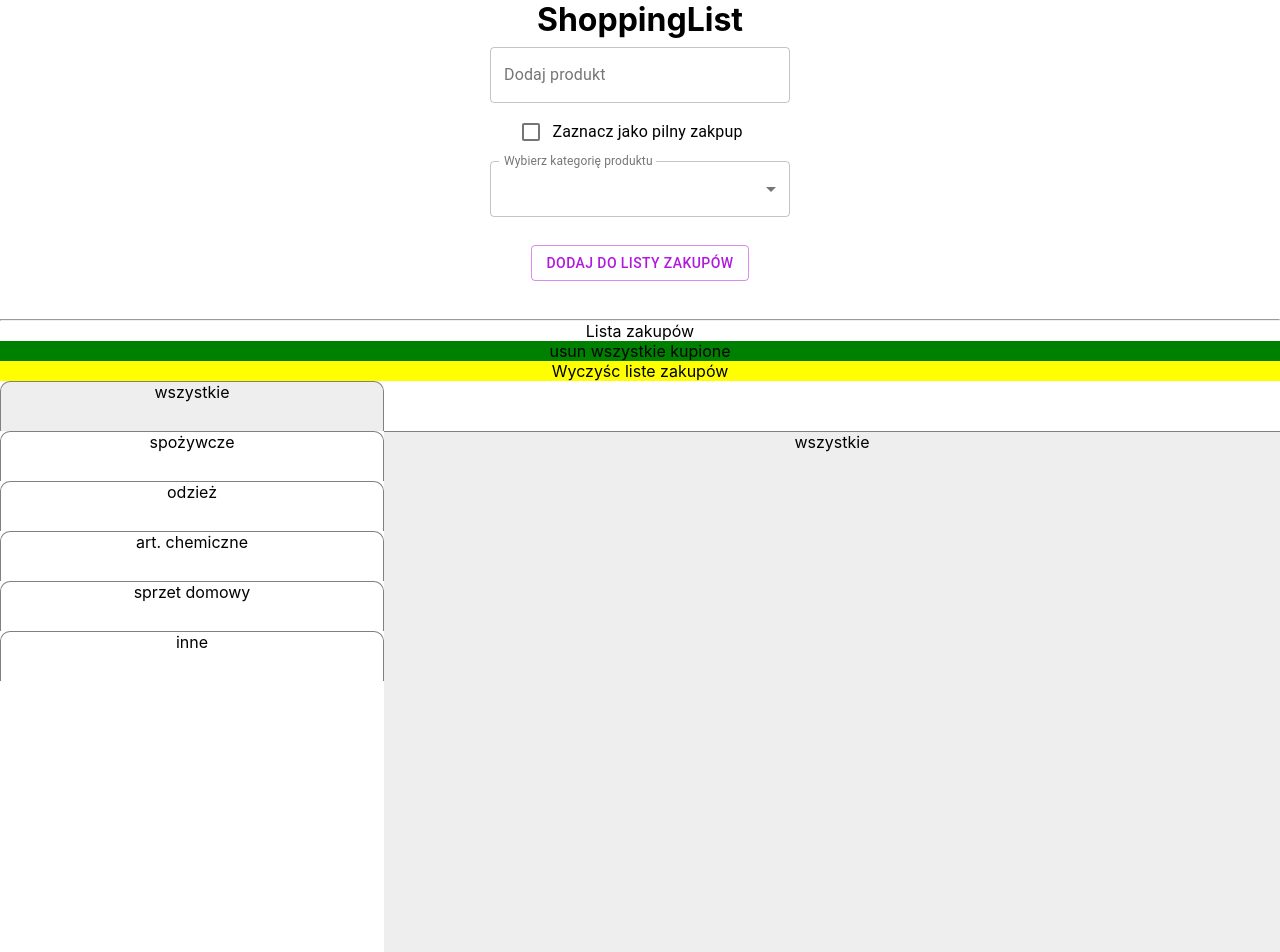
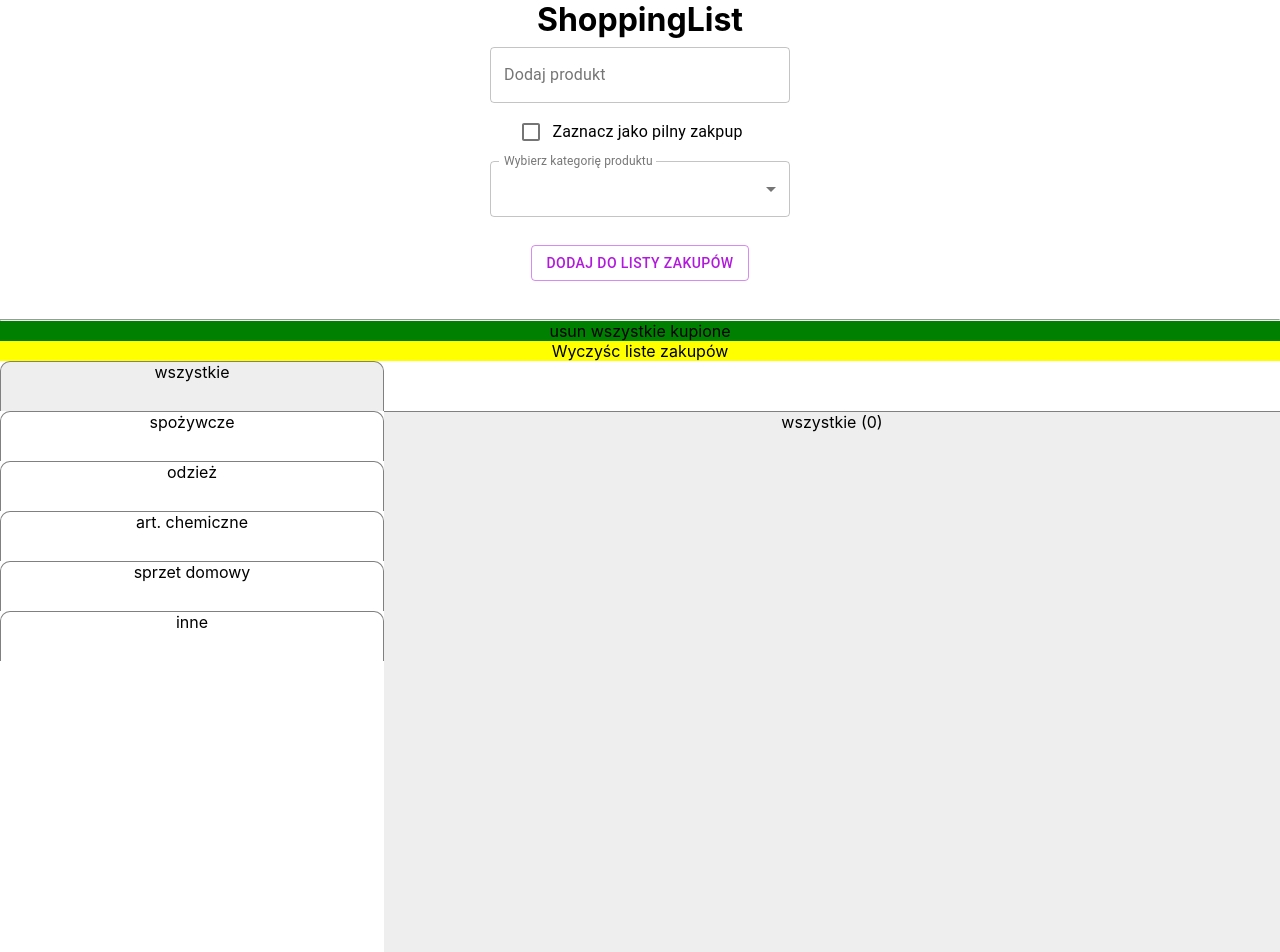
Before and after one commit to PawelBorowik/shopping-list, a React (Create React App) app: page / in a window 1280 px wide. Shown: the top 952 px of the page. Built offline with nearby package versions, Linux system fonts and the light colour scheme.

Commit message:
Add counter to kind to products

```diff
--- a/src/componets/ItemShoppingList.js
+++ b/src/componets/ItemShoppingList.js
@@ -105,10 +105,12 @@ function ItemShopingList(props) {
         }
 
     }
+    const numberFood = itemsFromForm.filter(item => item.selectItem === "food")
+    const numberClothes = itemsFromForm.filter(item => item.selectItem === "clothes")
 
     return (
         <div className="list">
-            Lista zakupów
+
             <div className="list_delete-all-bought"
                 onClick={() => handleRemovetAllBoughtItem()}>
 
@@ -131,7 +133,7 @@ function ItemShopingList(props) {
                 <div className="list_folder-all" onClick={() => handleKindOfProduct("all")}>
                     <div className={`button all ${selectItems === "all" ? "active" : null}`}>wszystkie</div>
                     <ul className={`list_table all-list ${selectItems === "all" ? "active" : null}`}>
-                        wszystkie
+                        wszystkie ({itemsFromForm.length})
 
                         {showShopingList("all")}
                     </ul>
@@ -139,7 +141,7 @@ function ItemShopingList(props) {
                 <div className="list_folder-food" onClick={() => handleKindOfProduct("food")} >
                     <div className={`button food ${selectItems === "food" ? "active" : null}`}>spożywcze</div>
                     <ul className={`list_table food-list ${selectItems === "food" ? "active" : null}`}>
-                        spozywcze
+                        spozywcze ({numberFood.length})
 
                         {showShopingList("food")}
                     </ul>
@@ -147,7 +149,7 @@ function ItemShopingList(props) {
                 <div className="list_folder-clothes" onClick={() => handleKindOfProduct("clothes")}>
                     <div className={`button clothes ${selectItems === "clothes" ? "active" : null}`}>odzież</div>
                     <ul className={`list_table clothes-list ${selectItems === "clothes" ? "active" : null}`}>
-                        odzież
+                        odzież ( {numberClothes.length})
 
                         {showShopingList("clothes")}
                     </ul>
```
